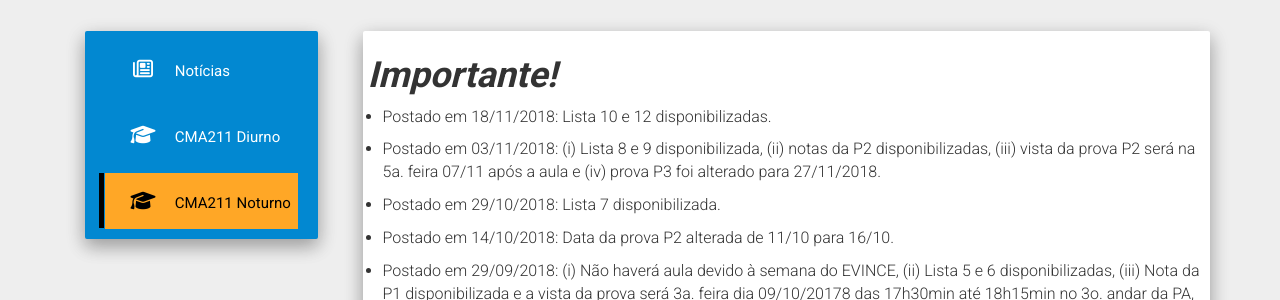
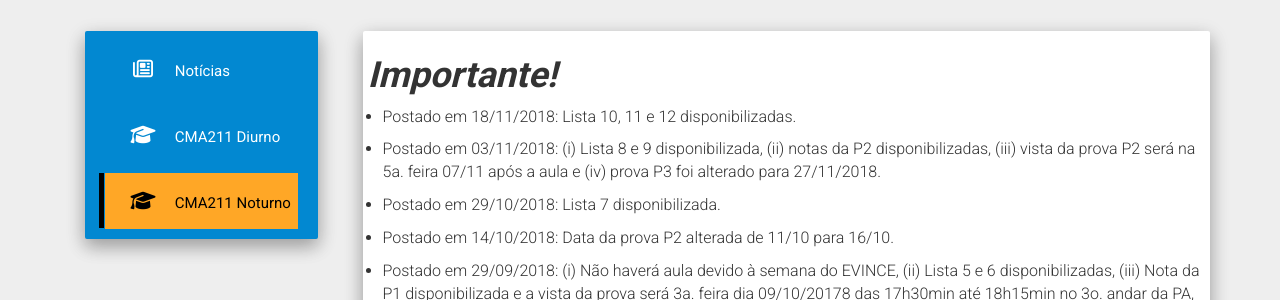
Before and after one commit to chunggnuhc/chunggnuhc.github.io, a Jekyll site: the page built from CMA211AN-Calc2-2sem2018.md, in a window 1280 px wide and 900 px high. Shown: the part 204-504 px from the top of the window. Built offline with Jekyll 4.4.1, drawn with Linux system fonts in a browser that asks for light colours; nearby versions of some CDN libraries.

Commit message:
Update CMA211AN-Calc2-2sem2018.md

```diff
--- a/CMA211AN-Calc2-2sem2018.md
+++ b/CMA211AN-Calc2-2sem2018.md
@@ -4,7 +4,7 @@ title: CMA 211 Turma AN - Cálculo 2 - Eng. Mecânica Noturno
 permalink: /CMA211AN-Calc2-2sem2018/
 ---
 <h1><b><i>Importante!</i></b></h1>
-- Postado em 18/11/2018: Lista 10 e 12 disponibilizadas.
+- Postado em 18/11/2018: Lista 10, 11 e 12 disponibilizadas.
 
 - Postado em 03/11/2018: (i) Lista 8 e 9 disponibilizada, (ii) notas da P2 disponibilizadas, (iii) vista da prova P2 será na 5a. feira 07/11 após a aula e (iv) prova P3 foi alterado para 27/11/2018.
 
```
